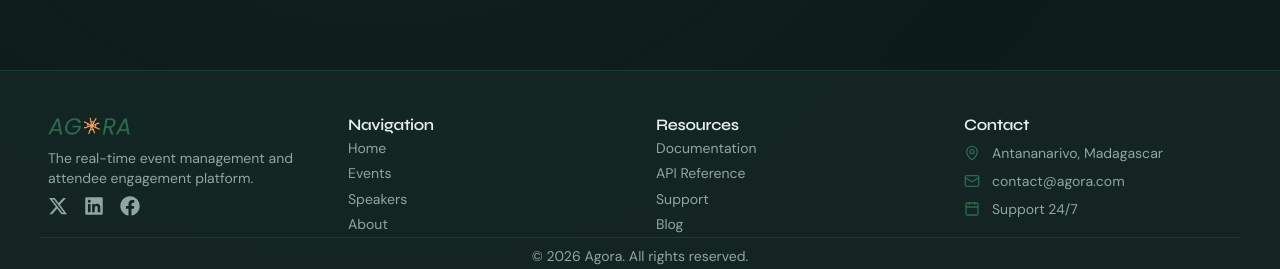
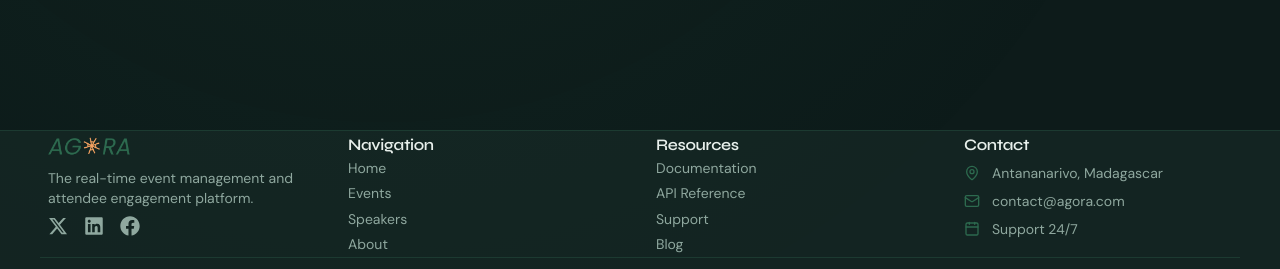
Before and after one commit to FullStack-Collective/event-sync-frontend, a Next.js app: page /events in a window 1280 px wide. Shown: the part 514-783 px from the top of the page. Built offline with nearby package versions, Linux system fonts and the light colour scheme; no server answers.

Commit message:
fix(public-footer): increase padding top and bottom

```diff
--- a/src/components/home/layout/PublicFooter.tsx
+++ b/src/components/home/layout/PublicFooter.tsx
@@ -9,7 +9,7 @@ export function PublicFooter() {
   const currentYear = new Date().getFullYear();
 
   return (
-    <footer className="relative bg-bg-surface/50 border-t border-border pt-5 md:pt-10 pb-2 md:pb-5">
+    <footer className="relative bg-bg-surface/50 border-t border-border">
       <div className="container-custom mx-auto py-12 md:py-16">
         <div className="grid grid-cols-1 md:grid-cols-4 gap-8">
           {/* Brand Section */}
```
